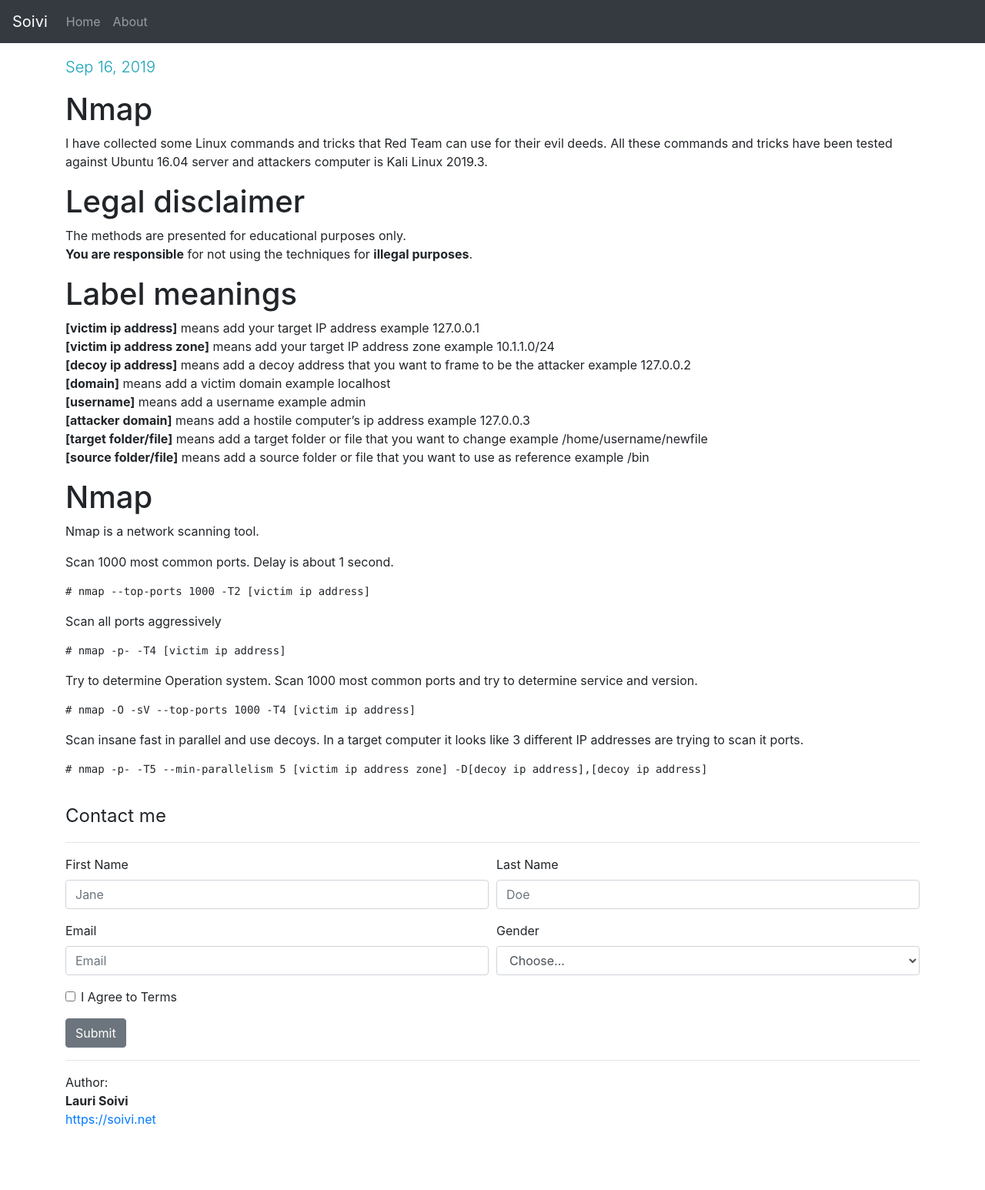
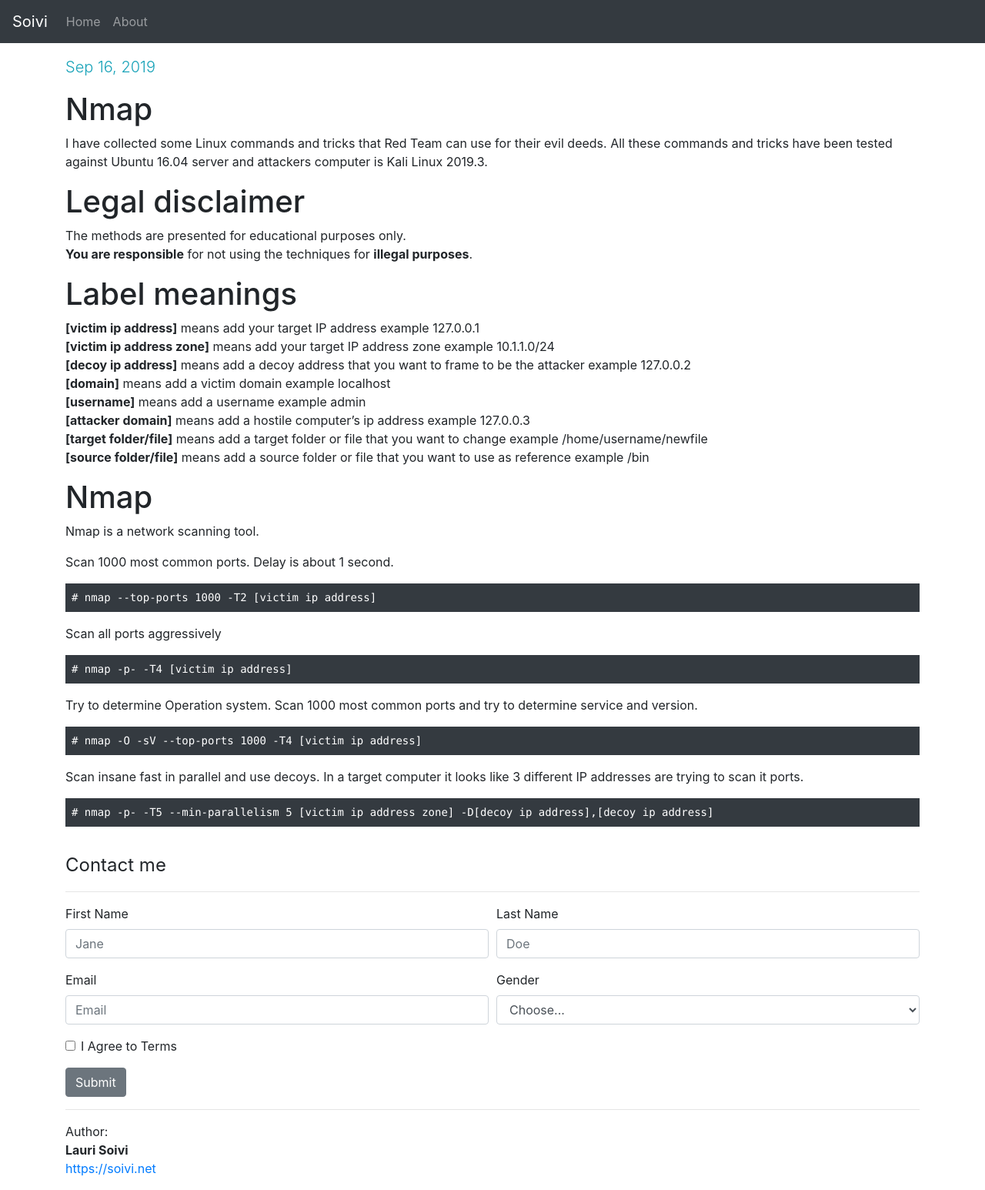
Before and after one commit to Soivi/jekyll-blog, a Jekyll site: the page built from docs/_posts/2019-09-16-nmap.md, in a window 1280 px wide. Shown: the whole page at 77% size. Built offline with Jekyll 4.4.1, drawn with Linux system fonts in a browser that asks for light colours; before the commit the page ends 1482 px from its top, so only the background shows below that.

Commit message:
Codeblock styles created

````diff
--- a/docs/_posts/2019-09-16-nmap.md
+++ b/docs/_posts/2019-09-16-nmap.md
@@ -12,21 +12,22 @@
 
 Scan 1000 most common ports. Delay is about 1 second.
 
-{% highlight shell %}
+```shell
 # nmap --top-ports 1000 -T2 [victim ip address]
-{% endhighlight %}
+```
+
 Scan all ports aggressively
+```shell
+# nmap -p- -T4 [victim ip address]
+```
 
-{% highlight shell %}
-# nmap -p- -T4 [victim ip address]
-{% endhighlight %}
 Try to determine Operation system. Scan 1000 most common ports and try to determine service and version.
 
-{% highlight shell %}
+```shell
 # nmap -O -sV --top-ports 1000 -T4 [victim ip address]
-{% endhighlight %}
+```
+
 Scan insane fast in parallel and use decoys. In a target computer it looks like 3 different IP addresses are trying to scan it ports.
-
-{% highlight shell %}
+```shell
 # nmap -p- -T5 --min-parallelism 5 [victim ip address zone] -D[decoy ip address],[decoy ip address]
-{% endhighlight %}
+```
--- a/docs/assets/css/main.scss
+++ b/docs/assets/css/main.scss
@@ -2,3 +2,10 @@
 ---
 
 @import 'bootstrap/bootstrap';
+
+// Code block
+pre.highlight {
+    @extend .p-2;
+    @extend .bg-dark;
+    @extend .text-white;
+}
````
Also changed, not shown: docs/_posts/2019-09-17-hydra.md (+2 -2 lines), docs/_posts/2019-09-18-dos.md (+6 -6 lines), docs/_posts/2019-09-18-slowhttptest.md (+2 -2 lines).
